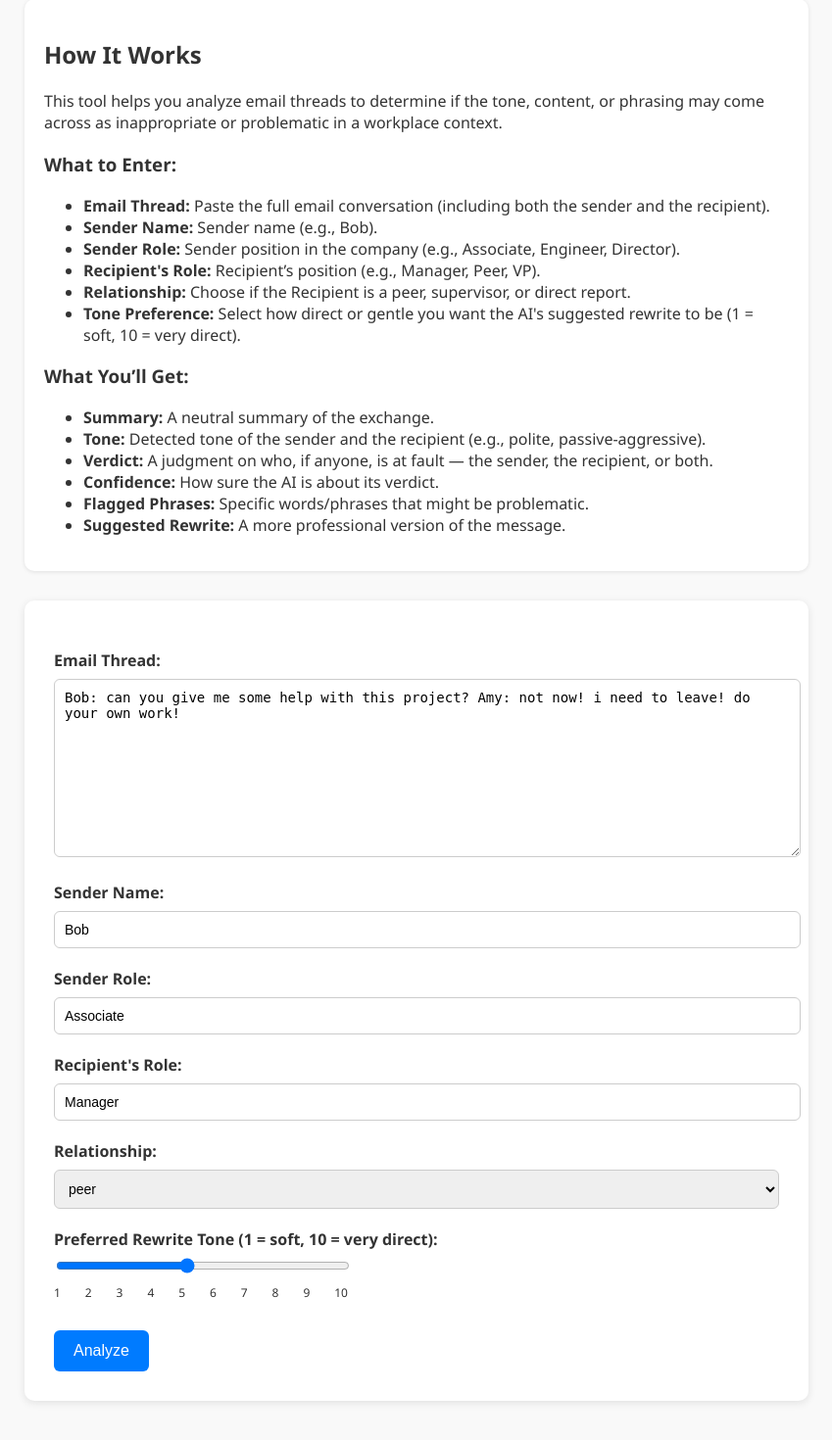
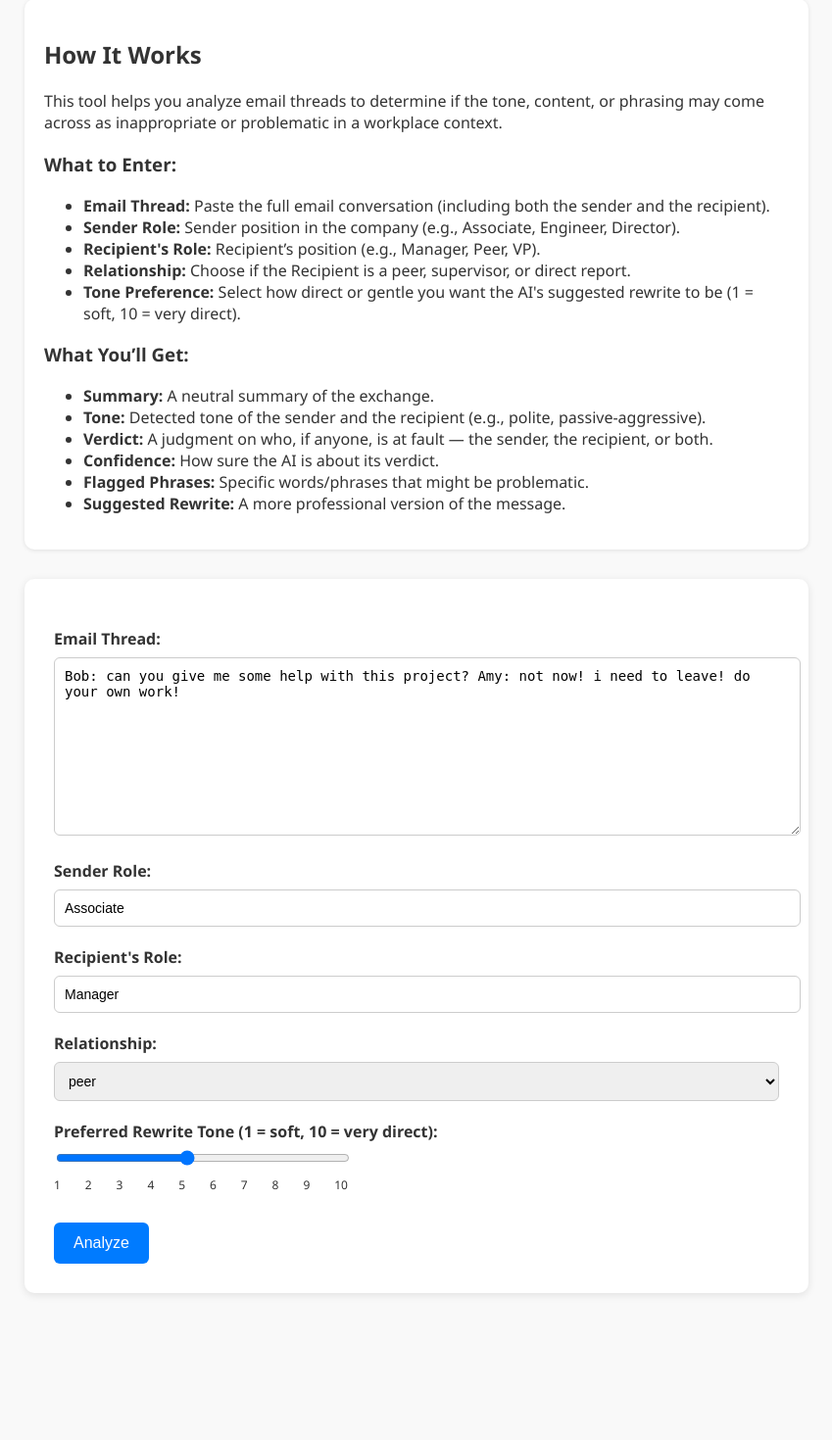
Before and after one commit to tar342/AITA, a Flask app: page / in a window 1280 px wide. Shown: the part 155-1625 px from the top of the page at 98% size, without its empty margins (215-1064 px from the left). After the commit the page ends 1477 px from the top, so only its background shows below. Run offline with Flask 3, Linux system fonts and the light colour scheme.

Commit message:
Fixed Control Character Error

```diff
--- a/app.py
+++ b/app.py
@@ -14,13 +14,13 @@ def index():
         recipient_role_input = request.form.get("recipient_role_input", "Manager")
         relationship_input = request.form.get("relationship_input", "peer")
         tone_level = request.form.get("tone_level", "5")
-        sender_name_input = request.form.get("sender_name_input", "John Doe")
+
         if not thread_input.strip():
             error = "Please enter an email thread."
         else:
             try:
                 result = analyze_email_thread(
-                    thread_input, sender_role_input, recipient_role_input, relationship_input, tone_level, sender_name_input,
+                    thread_input, sender_role_input, recipient_role_input, relationship_input, tone_level,
                 )
             except Exception as e:
                 error = str(e)
--- a/templates/index.html
+++ b/templates/index.html
@@ -102,7 +102,6 @@
     <h3>What to Enter:</h3>
     <ul>
       <li><strong>Email Thread:</strong> Paste the full email conversation (including both the sender and the recipient).</li>
-      <li><strong>Sender Name:</strong> Sender name (e.g., Bob).</li>
       <li><strong>Sender Role:</strong> Sender position in the company (e.g., Associate, Engineer, Director).</li>
       <li><strong>Recipient's Role:</strong> Recipient’s position (e.g., Manager, Peer, VP).</li>
       <li><strong>Relationship:</strong> Choose if the Recipient is a peer, supervisor, or direct report.</li>
@@ -124,9 +123,6 @@
   <form method="post">
     <label>Email Thread:</label>
     <textarea name="thread_input" rows="10" placeholder="Paste the email thread here...">{{ request.form.thread_input or 'Bob: can you give me some help with this project? Amy: not now! i need to leave! do your own work!' }}</textarea>
-
-    <label>Sender Name:</label>
-    <input type="text" name="sender_name_input" value="{{ request.form.sender_name_input or 'Bob' }}">
 
     <label>Sender Role:</label>
     <input type="text" name="sender_role_input" value="{{ request.form.sender_role_input or 'Associate' }}">
```
Also changed, not shown: analyzer.py (+4 -5 lines).
